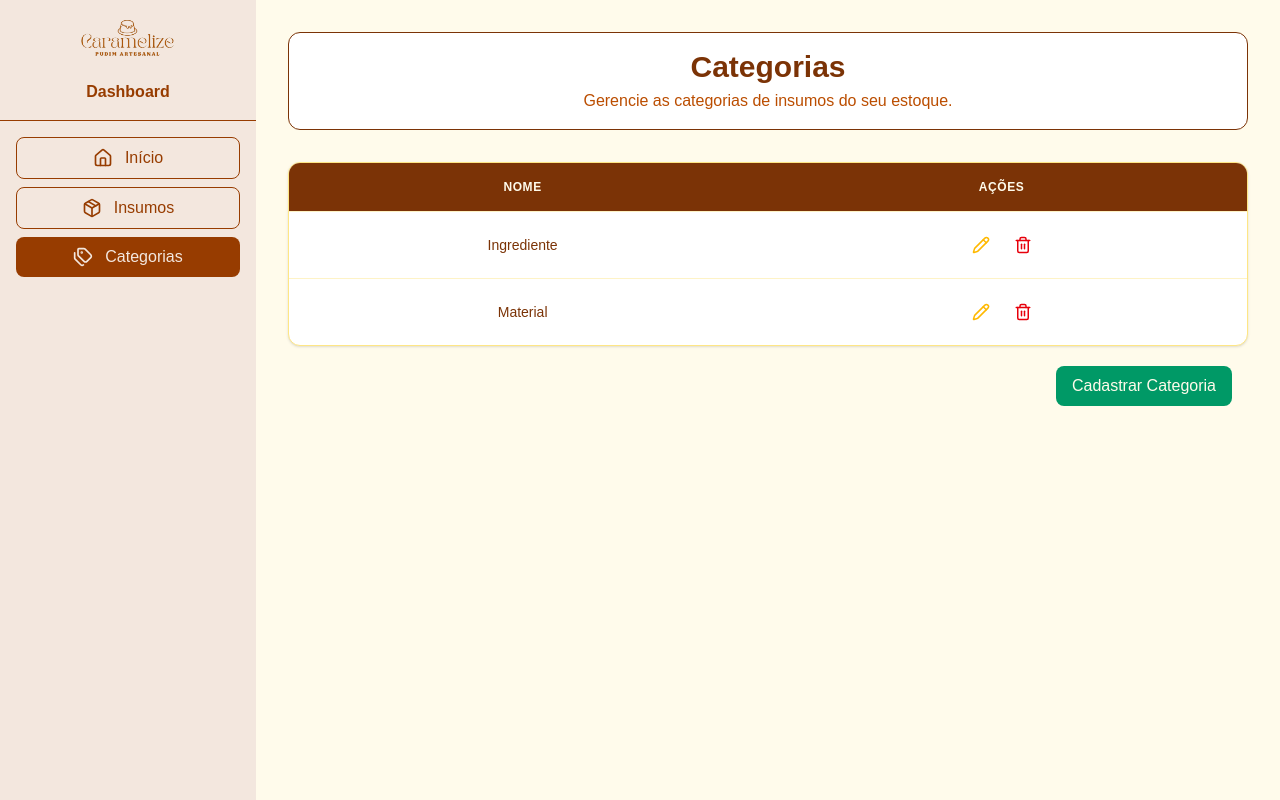
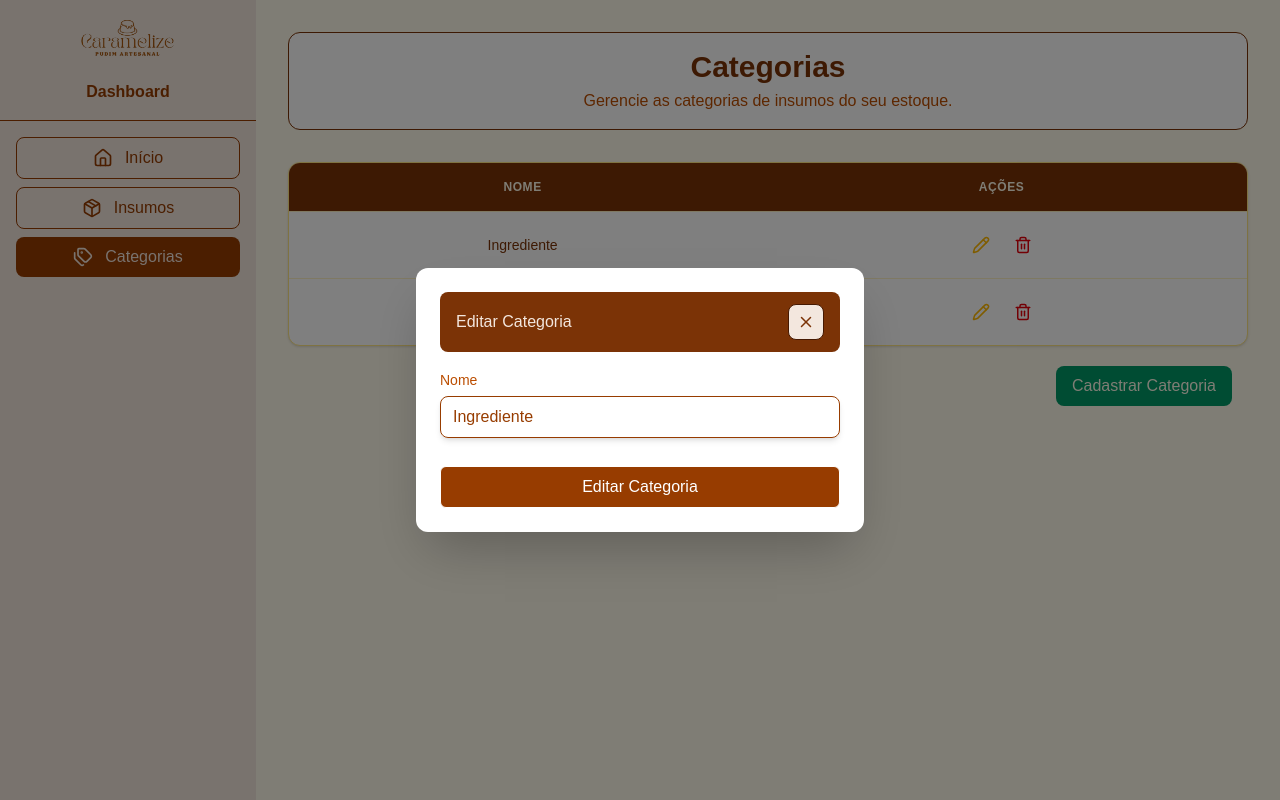
Before and after one commit to Mateus0062/pcp-frontend, a Next.js app: page /dashboard/categorias in a window 1280 px wide. Both pictures are taken after a click on the button 980 px from the left and 245 px from the top of the page. Built offline with nearby package versions, Linux system fonts and the light colour scheme.

Commit message:
Categoria Fechado!

```diff
--- a/app/dashboard/categorias/page.tsx
+++ b/app/dashboard/categorias/page.tsx
@@ -2,6 +2,8 @@
 import { Pencil, Trash2 } from "lucide-react"
 import { useState } from "react";
 import ModalCadastrarCategoria from "@/components/categoria/ModalCadastrarCategoria";
+import { Categoria } from "@/types/categoria";
+import ModalEditarCategoria from "@/components/categoria/ModalEditarCategoria";
 
 export default function CategoriasPage() {
 
@@ -11,6 +13,7 @@ export default function CategoriasPage() {
     ]
 
     const [cadastrando, setCadastrando] = useState(false);
+    const [categoriaEditando, setCategoriaEditando] = useState<Categoria | null>(null);
 
     return (
         <div className="p-8">
@@ -40,7 +43,7 @@ export default function CategoriasPage() {
                                 </td>
                                 <td className="px-6 py-4">
                                     <div className="flex gap-2 justify-center">
-                                        <button title="Editar Insumo" aria-label="Editar Insumo" className="p-2 rounded-lg hover:bg-amber-100 transition-colors text-amber-400">
+                                        <button onClick={() => setCategoriaEditando(categoria)} title="Editar Insumo" aria-label="Editar Insumo" className="p-2 rounded-lg hover:bg-amber-100 transition-colors text-amber-400">
                                             <Pencil size={18}/>
                                         </button>
                                         <button title="Desativar Insumo" aria-label="Desativar Insumo" className="p-2 rounded-lg hover:bg-amber-100 transition-colors text-red-600">
@@ -67,6 +70,10 @@ export default function CategoriasPage() {
                 <ModalCadastrarCategoria onFechar={() => setCadastrando(false)} />
             )}
 
+            {categoriaEditando && (
+                <ModalEditarCategoria categoria={categoriaEditando} onFechar={() => setCategoriaEditando(null)} />
+            )}
+
         </div>
     )
 }
--- a/app/layout.tsx
+++ b/app/layout.tsx
@@ -24,7 +24,7 @@ export default function RootLayout({
 }>) {
   return (
     <html
-      lang="en"
+      lang="pt-br"
       className={`${geistSans.variable} ${geistMono.variable} h-full antialiased`}
     >
       <body className="min-h-full flex flex-col">{children}</body>
--- a/components/categoria/ModalCadastrarCategoria.tsx
+++ b/components/categoria/ModalCadastrarCategoria.tsx
@@ -1,12 +1,10 @@
 "use client"
-import { FormEvent, useState } from "react";
+import { useState } from "react";
 import { X } from "lucide-react";
 
 type Props ={
     onFechar: () => void;
 }
-
-
 
 export default function ModalCadastrarCategoria({ onFechar}: Props) {
     const [nome, setNome] = useState("");
@@ -65,7 +63,7 @@ export default function ModalCadastrarCategoria({ onFechar}: Props) {
                             />
                         </div>
 
-                        <button type="submit" className="mt-5 w-full rounded-md border text-white bg-amber-800 p-2 hover:bg-amber-950 transition-colors">Cadastrar Insumo</button>
+                        <button type="submit" className="mt-5 w-full rounded-md border text-white bg-amber-800 p-2 hover:bg-amber-950 transition-colors">Cadastrar Categoria</button>
                     </form>
                 </div>
             </div>
--- /dev/null
+++ b/components/categoria/ModalEditarCategoria.tsx
@@ -0,0 +1,74 @@
+"use client"
+import { FormEvent, useState } from "react";
+import { X } from "lucide-react";
+import { Categoria } from "@/types/categoria";
+
+type Props ={
+    categoria: Categoria;
+    onFechar: () => void;
+}
+
+export default function ModalEditarCategoria({ categoria, onFechar }: Props) {
+    const [nome, setNome] = useState(categoria.nome);
+
+    const handlerEditar = async (e: React.FormEvent) => {
+        e.preventDefault();
+
+        try {
+            const resposta  = await fetch(`http://localhost:8080/api/categorias/${categoria.id}`, {
+                method: "PUT",
+                headers: { "Content-Type": "application/json" },
+                body: JSON.stringify({
+                    nome,
+
+                })
+            });
+
+            if(!resposta.ok) {
+                const erro = await resposta.json();
+                console.error("Erro da API: ", erro);
+                return
+            }
+
+            onFechar();
+            const data = await resposta.json();
+
+        } catch(error) {
+            console.error("Erro: ", error)
+        }
+    }
+
+    return (
+        <div className="fixed inset-0 bg-black/50 z-40 flex items-center justify-center">
+            <div className="bg-white rounded-xl p-6 w-full max-w-md z-50 shadow-2xl" onClick={(e) => e.stopPropagation()}>
+                <div className="bg-amber-900 rounded-lg py-3 px-4 flex items-center justify-between">
+                    <h2 className="text-creme">
+                        Editar Categoria
+                    </h2>
+
+                    <button className="text-amber-900 bg-creme border border-amber-950 rounded-lg p-2 hover:scale-105 transition transform duration-300 ease-in-out" onClick={onFechar}>
+                        <X size={18}/>
+                    </button>
+                </div>
+
+                <div>
+                    <form onSubmit={handlerEditar} >
+                        <div className="mt-4 mb-2">
+                            <label htmlFor="nome" className="text-sm font-medium text-amber-700 mt-2">Nome</label>
+                            <input
+                                type="text"
+                                id="nome"
+                                value={nome}
+                                onChange={(e) => setNome(e.target.value)}
+                                className="mt-1 rounded-lg shadow-md border border-amber-800 px-3 py-2 text-amber-800 w-full"
+                                placeholder="Ex: Material, Ingrediente"
+                            />
+                        </div>
+
+                        <button type="submit" className="mt-5 w-full rounded-md border text-white bg-amber-800 p-2 hover:bg-amber-950 transition-colors">Editar Categoria</button>
+                    </form>
+                </div>
+            </div>
+        </div>
+    )
+}
```
